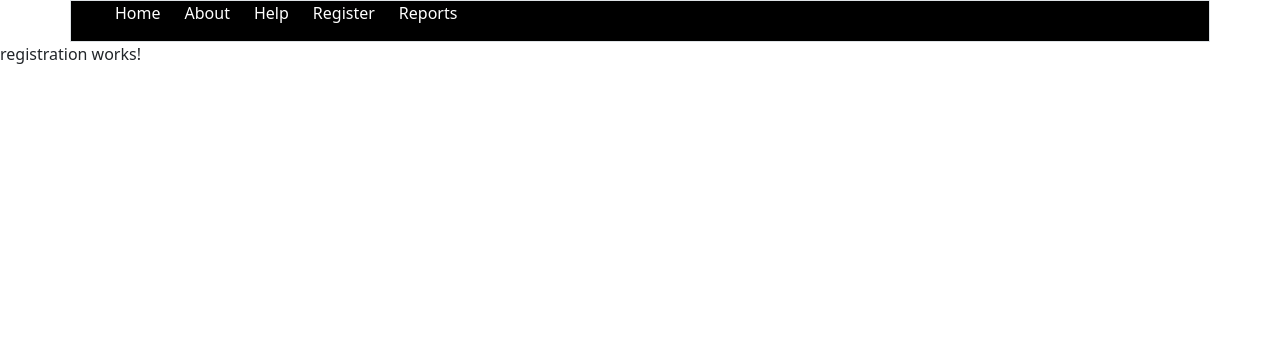
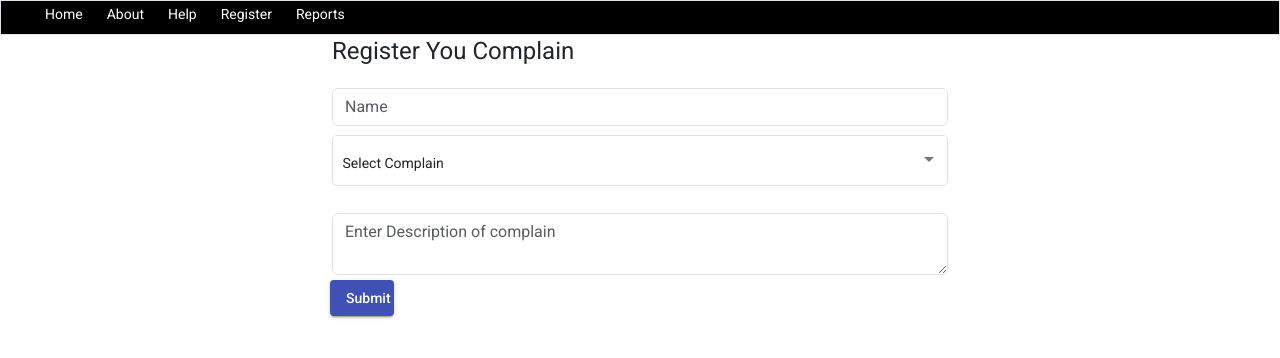
Before and after one commit to usamamaan/ui-pratice, an Angular app: page /register in a window 1280 px wide. Shown: the top 358 px of the page. Built offline with nearby package versions, Linux system fonts and the light colour scheme.

Commit message:
adding material ui

```diff
--- a/package.json
+++ b/package.json
@@ -11,10 +11,12 @@
   "private": true,
   "dependencies": {
     "@angular/animations": "~13.0.0-next.0",
+    "@angular/cdk": "^13.3.9",
     "@angular/common": "~13.0.0-next.0",
     "@angular/compiler": "~13.0.0-next.0",
     "@angular/core": "~13.0.0-next.0",
     "@angular/forms": "~13.0.0-next.0",
+    "@angular/material": "^13.3.9",
     "@angular/platform-browser": "~13.0.0-next.0",
     "@angular/platform-browser-dynamic": "~13.0.0-next.0",
     "@angular/router": "~13.0.0-next.0",
--- a/src/app/app.component.html
+++ b/src/app/app.component.html
@@ -1,4 +1,4 @@
-<div class="container-md border bg-black text-light">
+<div class="container-fluid border bg-black text-light">
   <nav>
     <ul class="d-flex gap-4 text-decoration-none text-capitalize">
       <li><a routerLink="/">home</a></li>
--- a/src/app/app.component.scss
+++ b/src/app/app.component.scss
@@ -5,3 +5,12 @@ a {
   text-decoration: none;
   color: #ffffff;
 }
+nav {
+  height: 30px;
+
+  ul {
+    display: flex;
+    align-items: center;
+    margin-top: 3px;
+  }
+}
--- a/src/app/home/home.component.html
+++ b/src/app/home/home.component.html
@@ -1,22 +1,20 @@
 <div class="container">
   <div class="row">
-    <div class="col-6 col-md-8">
-      <h1 class="text-bg-light text-sm-center">Our products</h1>
-      <p>
-        Lorem, ipsum dolor sit amet consectetur adipisicing elit. Facilis eum,
-        impedit rerum beatae vero alias error quod maxime at aspernatur
-        distinctio. Eius suscipit autem consequatur quidem veritatis, commodi
-        ullam quae.
-      </p>
+    <div class="col-6">
+      <mat-card>
+        <mat-card-title>Our products</mat-card-title>
+        <mat-card-content> Welcome to our App </mat-card-content>
+      </mat-card>
     </div>
-    <div class="col-6 col-md-4">
-      <h1 class="text-bg-light text-sm-center">Our Goal</h1>
-      <p class="text-sm-start">
-        Lorem, ipsum dolor sit amet consectetur adipisicing elit. Facilis eum,
-        impedit rerum beatae vero alias error quod maxime at aspernatur
-        distinctio. Eius suscipit autem consequatur quidem veritatis, commodi
-        ullam quae.
-      </p>
+    <div class="col-6">
+      <mat-card>
+        <mat-card-title>Our Goal</mat-card-title>
+        <mat-card-content>
+          Lorem ipsum dolor sit amet consectetur adipisicing elit. Consequatur
+          error ut voluptates odit repellendus vitae minus atque, voluptate
+          cupiditate impedit mollitia fugiat, amet eum?
+        </mat-card-content>
+      </mat-card>
     </div>
   </div>
 </div>
--- a/src/app/registration/registration.component.html
+++ b/src/app/registration/registration.component.html
@@ -1 +1,22 @@
-<p>registration works!</p>
+<form class="row">
+  <h1>Register You Complain</h1>
+  <div class="">
+    <input class="form-control" type="text" placeholder="Name" />
+  </div>
+  <mat-form-field appearance="outline">
+    <mat-select name="complaintype" [(ngModel)]="selectedComplain">
+      <mat-option value="" selected>Select Complain</mat-option>
+      <mat-option *ngFor="let complain of ComplainType" [value]="complain">
+        {{ complain | titlecase }}
+      </mat-option>
+    </mat-select>
+  </mat-form-field>
+  <div class="">
+    <textarea
+      class="form-control"
+      type="text"
+      placeholder="Enter Description of complain"
+    ></textarea>
+  </div>
+  <button type="button" mat-raised-button color="primary">Submit</button>
+</form>
--- a/src/app/registration/registration.component.scss
+++ b/src/app/registration/registration.component.scss
@@ -0,0 +1,13 @@
+form {
+  width: 50%;
+  margin: auto;
+  display: flex;
+  flex-direction: column;
+  gap: 5px;
+  position: relative;
+  height: 100%;
+  button {
+    width: 10%;
+    margin-left: 10px;
+  }
+}
--- a/src/app/registration/registration.component.ts
+++ b/src/app/registration/registration.component.ts
@@ -3,13 +3,12 @@ import { Component, OnInit } from '@angular/core';
 @Component({
   selector: 'app-registration',
   templateUrl: './registration.component.html',
-  styleUrls: ['./registration.component.scss']
+  styleUrls: ['./registration.component.scss'],
 })
 export class RegistrationComponent implements OnInit {
+  ComplainType: any[] = ['Service Problem', 'connectivity problem ', 'other'];
+  selectedComplain: string = '';
+  constructor() {}
 
-  constructor() { }
-
-  ngOnInit(): void {
-  }
-
+  ngOnInit(): void {}
 }
--- a/src/index.html
+++ b/src/index.html
@@ -7,8 +7,11 @@
     <meta name="viewport" content="width=device-width, initial-scale=1" />
     <link rel="icon" type="image/x-icon" href="favicon.ico" />
     <link rel="stylesheet" href="assets/style/bootstrap.css" />
-  </head>
-  <body>
+      <link rel="preconnect" href="https://fonts.gstatic.com">
+    <link href="https://fonts.googleapis.com/css2?family=Roboto:wght@300;400;500&display=swap" rel="stylesheet">
+    <link href="https://fonts.googleapis.com/icon?family=Material+Icons" rel="stylesheet">
+</head>
+  <body class="mat-typography">
     <script src="assets/style/bootstrap.bundle.js"></script>
     <app-root></app-root>
   </body>
--- a/src/styles.scss
+++ b/src/styles.scss
@@ -1 +1,47 @@
+// Custom Theming for Angular Material
+// For more information: https://material.angular.io/guide/theming
+@use "@angular/material" as mat;
+// Plus imports for other components in your app.
+
+// Include the common styles for Angular Material. We include this here so that you only
+// have to load a single css file for Angular Material in your app.
+// Be sure that you only ever include this mixin once!
+@include mat.core();
+
+// Define the palettes for your theme using the Material Design palettes available in palette.scss
+// (imported above). For each palette, you can optionally specify a default, lighter, and darker
+// hue. Available color palettes: https://material.io/design/color/
+$pratice-primary: mat.define-palette(mat.$indigo-palette);
+$pratice-accent: mat.define-palette(mat.$pink-palette, A200, A100, A400);
+
+// The warn palette is optional (defaults to red).
+$pratice-warn: mat.define-palette(mat.$red-palette);
+
+// Create the theme object. A theme consists of configurations for individual
+// theming systems such as "color" or "typography".
+$pratice-theme: mat.define-light-theme(
+  (
+    color: (
+      primary: $pratice-primary,
+      accent: $pratice-accent,
+      warn: $pratice-warn,
+    ),
+  )
+);
+
+// Include theme styles for core and each component used in your app.
+// Alternatively, you can import and @include the theme mixins for each component
+// that you are using.
+@include mat.all-component-themes($pratice-theme);
+
 /* You can add global styles to this file, and also import other style files */
+
+html,
+body {
+  height: 100%;
+  padding: 0;
+}
+body {
+  margin: 0;
+  font-family: Roboto, "Helvetica Neue", sans-serif;
+}
```
Also changed, not shown: src/app/app.module.ts (+15 -5 lines).
